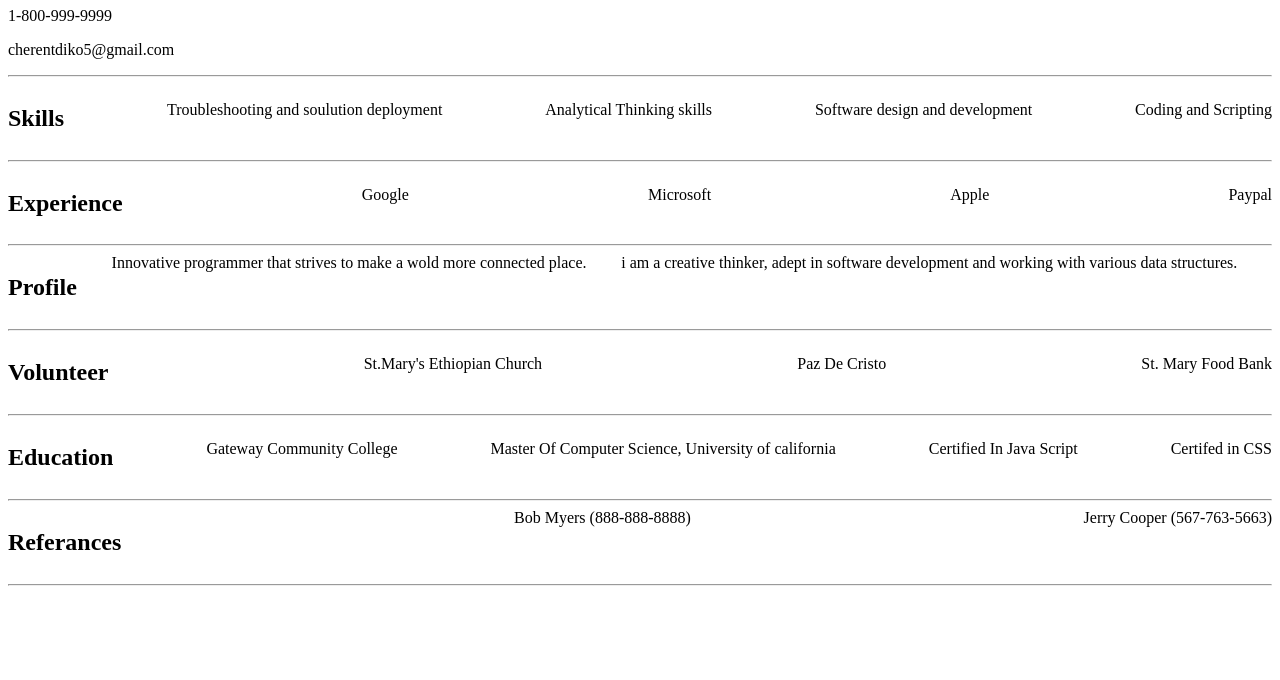
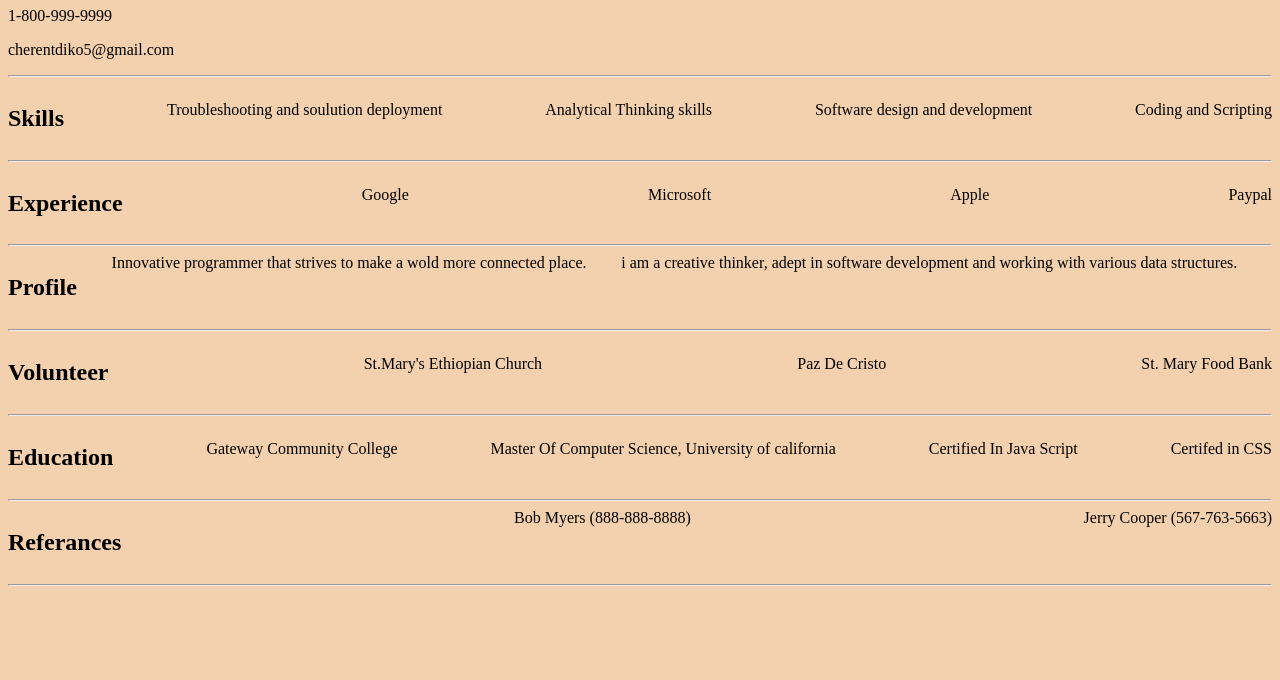
Before and after one commit to CherentDiko/resume, a plain HTML site: page index.html in a window 1280 px wide. Shown: the part 120-800 px from the top of the page. Drawn offline with Linux system fonts and the light colour scheme.

Commit message:
Update style.css

```diff
--- a/style.css
+++ b/style.css
@@ -51,3 +51,7 @@ h1 {
 
 .box-1 {
 }
+
+body {
+  background-color: #f4d1ae;
+}
```
